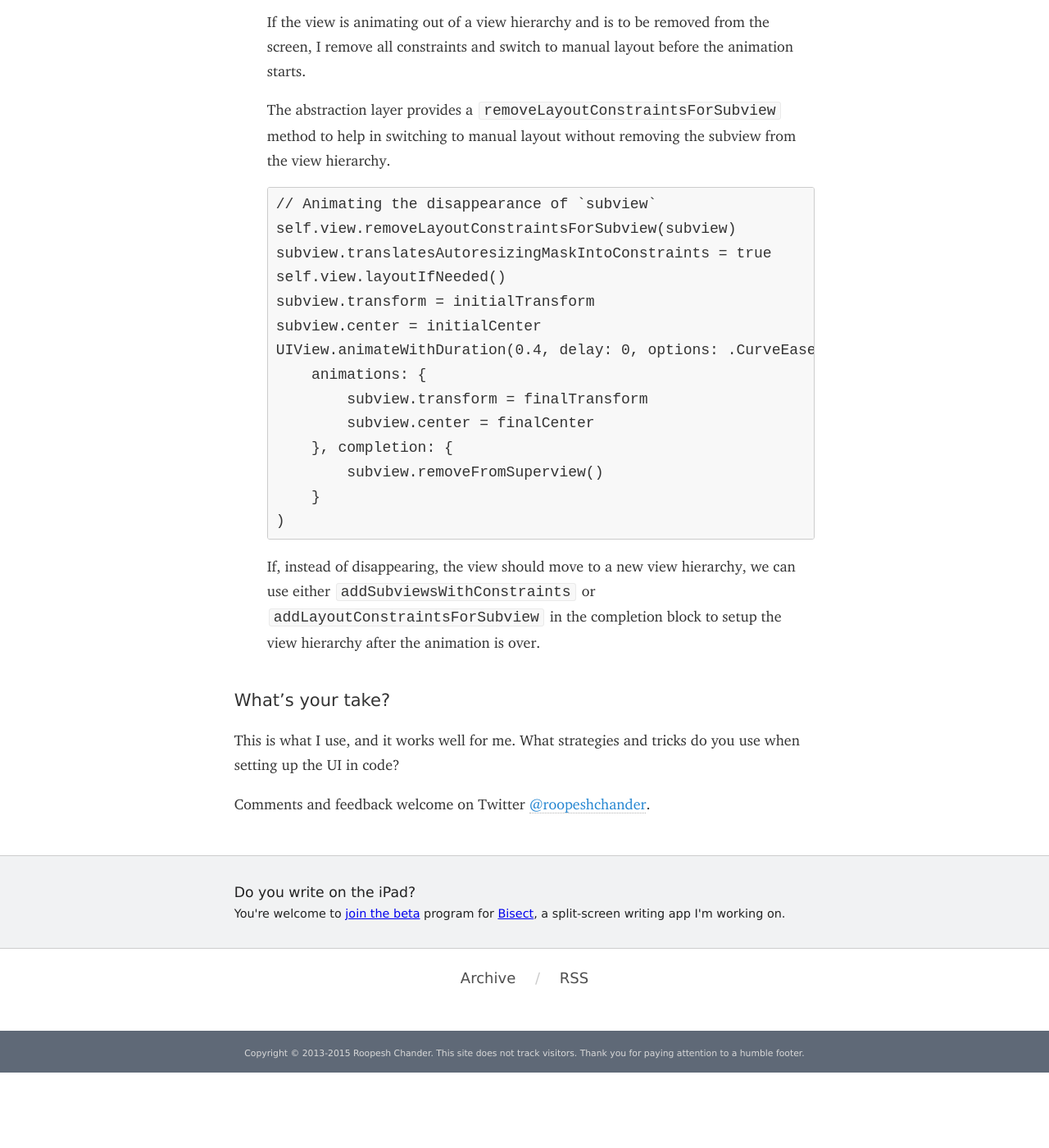
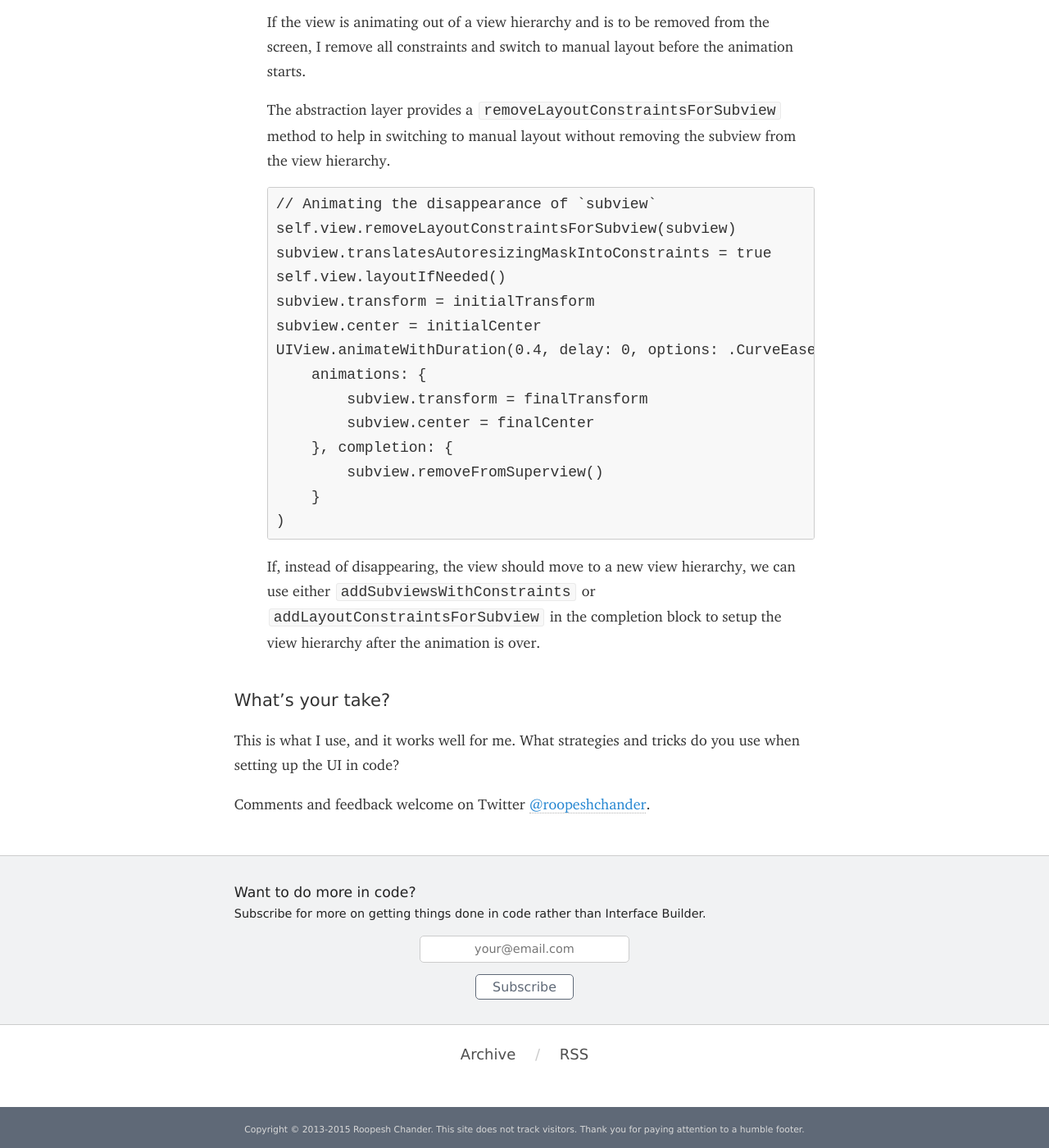
Before and after one commit to roop/roop.github.io, a Jekyll site: the page built from _posts/2015-07-13-doing-it-all-in-code.md, in a window 1280 px wide and 1400 px high, scrolled down 7794 px. Shown: the whole window at 82% size. Built offline with Jekyll 4.4.1, drawn with Linux system fonts in a browser that asks for light colours; some web fonts are replaced; before the commit the page ends 9102 px from its top, so only the background shows below that.

Commit message:
Doing it in code: Add a newsletter signup form

```diff
--- /dev/null
+++ b/_includes/allincode-newsletter-signup.html
@@ -0,0 +1,18 @@
+<div class="shameless-plug-container">
+  <div class="main-container">
+    <div class="main wrapper clearfix">
+      <div class="shameless-plug">
+      <big>Want to do more in code?</big><br/>
+      Subscribe for more on getting things done in code rather than Interface Builder.
+<form action="http://roopc.createsend.com/t/i/s/tjdjuk/" method="post" id="subForm">
+    <p>
+        <input id="fieldEmail" name="cm-tjdjuk-tjdjuk" type="email" placeholder="your@email.com" required />
+    </p>
+    <p>
+        <button type="submit">Subscribe</button>
+    </p>
+</form>
+      </div>
+    </div>
+  </div>
+</div>
--- a/_layouts/default.html
+++ b/_layouts/default.html
@@ -47,7 +47,11 @@
         </div> <!-- #main-container -->
 
         {% if page.categories contains 'posts' %}
-        {% include shameless-plug.html %}
+            {% if page.plug contains 'all-in-code' %}
+                {% include allincode-newsletter-signup.html %}
+            {% else %}
+                {% include shameless-plug.html %}
+            {% endif %}
         {% include blog-nav.html %}
         {% endif %}
 
--- a/css/main.scss
+++ b/css/main.scss
@@ -373,7 +373,6 @@ pre {
 
 .shameless-plug {
     font-family: $header_fonts;
-    font-weight: 400;
     font-size: 80%;
     margin: -0.5em 0;
 }
@@ -444,6 +443,48 @@ aside.roop-intro {
     }
 }
 
+// Newsletter sign-up form
+
+form {
+    margin: 0.5em 0 -1em 0;
+    text-align: center;
+    input {
+        border: 1px solid $line_gray;
+        border-radius: 5px;
+        background-color: white;
+        height: 100%;
+        margin-right: 0;
+        outline: none;
+        font-family: $header_fonts;
+        font-size: 1em;
+        height: 2em;
+        text-align: center;
+        vertical-align: center;
+        min-width: 250px;
+    }
+    input:focus {
+        outline: none;
+    }
+    button {
+        border: 1px solid $blue_gray;
+        border-radius: 5px;
+        background-color: #fff;
+        color: $blue_gray;
+        height: 100%;
+        margin-left: 0;
+        outline: none;
+        font-family: $header_fonts;
+        font-size: 1.1em;
+        padding: 5px 20px 5px 20px;
+        text-align: center;
+        vertical-align: center;
+        font-weight: 300;
+    }
+    button:focus {
+        outline: none;
+    }
+}
+
 /* ==========================================================================
    Media Queries
    ========================================================================== */
@@ -463,6 +504,16 @@ aside.roop-intro {
     .shameless-plug {
         margin: 0 auto 0 auto;
         width: 82%;
+        .center {
+            text-align: center;
+        }
+        form {
+            p {
+                width: 80%;
+                margin-left: auto;
+                margin-right: auto;
+            }
+        }
     }
 
     html {
```
